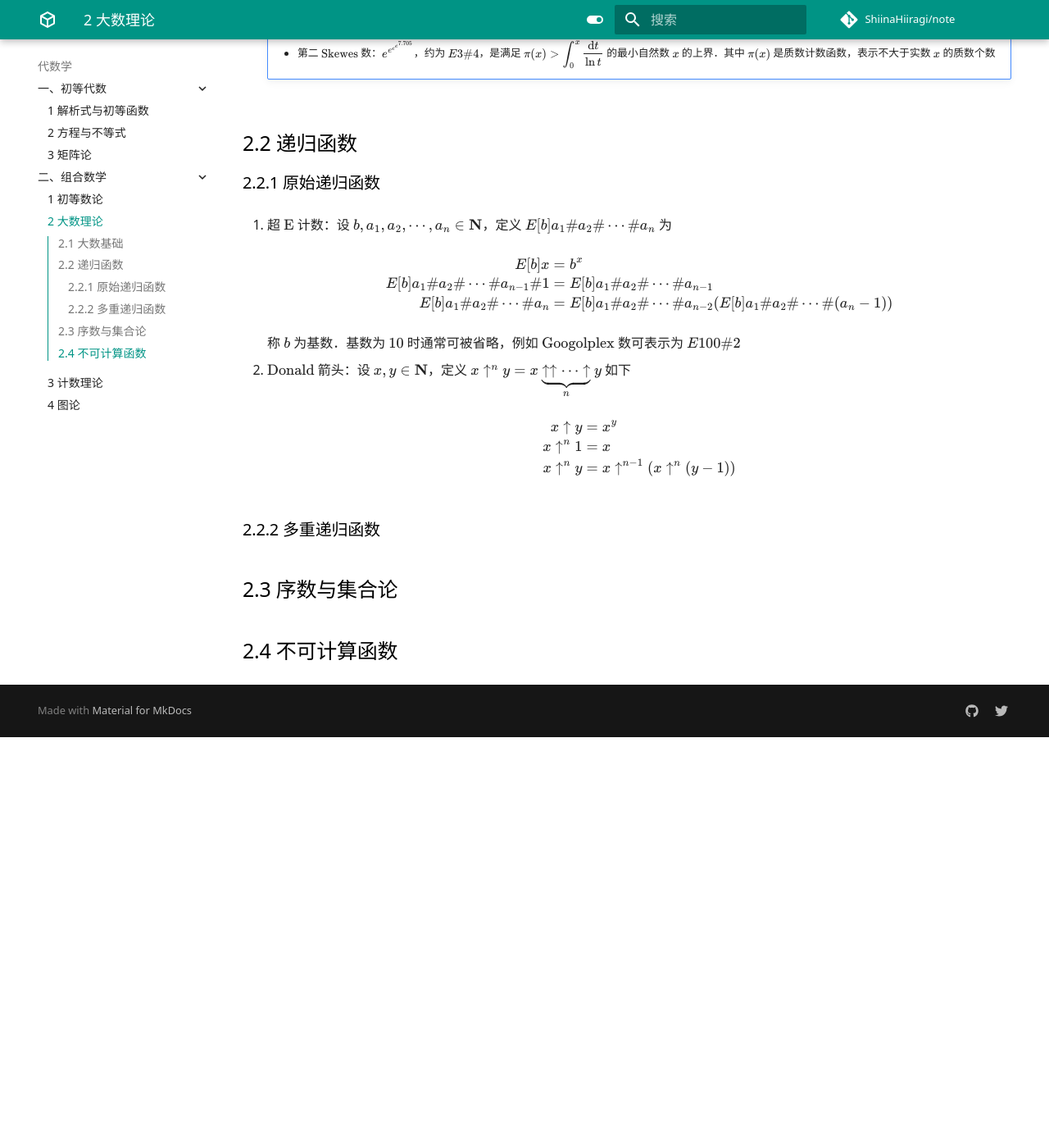
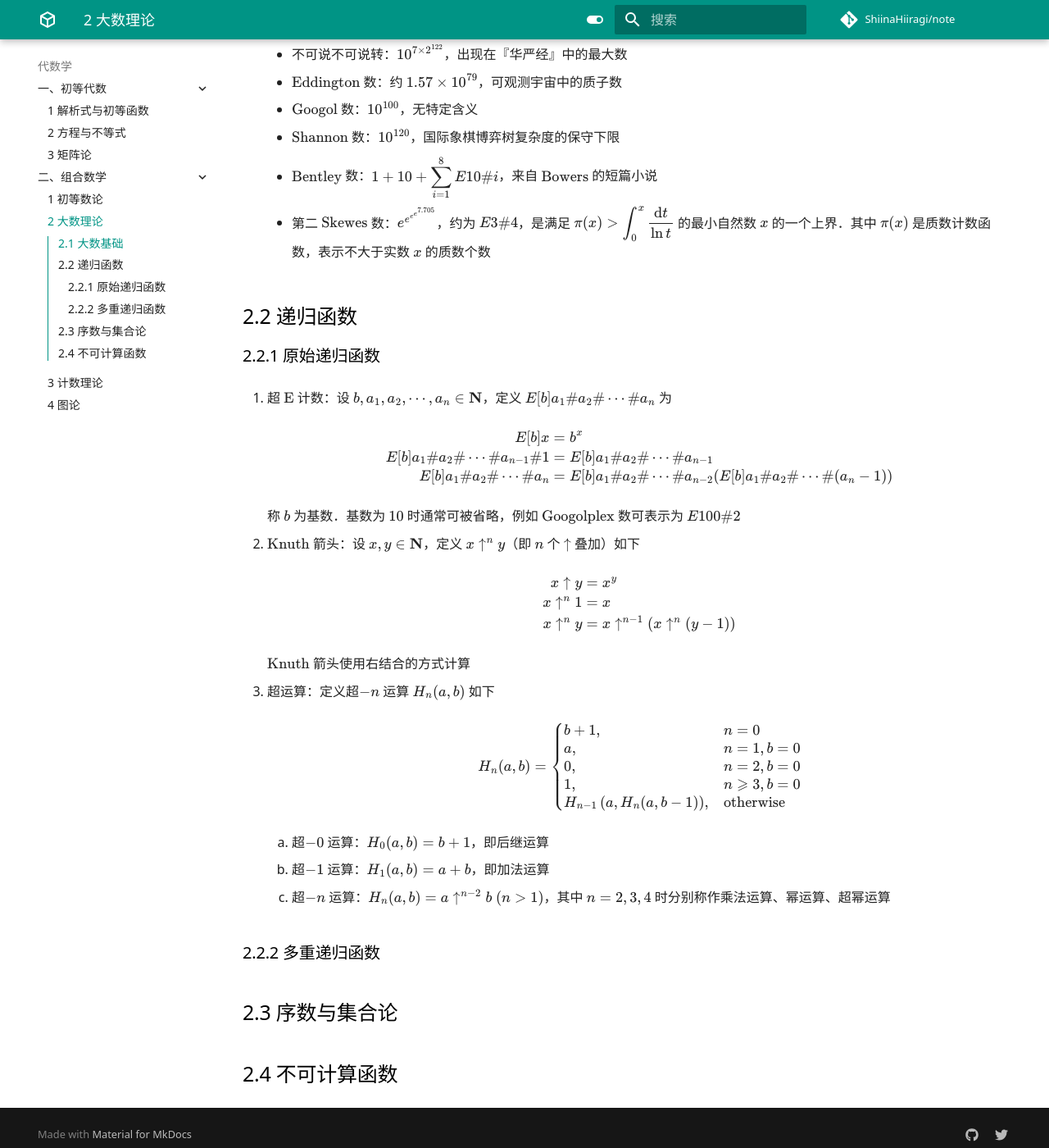
Before and after one commit to ShiinaHiiragi/note, an MkDocs documentation site: the page built from docs/alg/comb/gg.md, in a window 1280 px wide and 1400 px high, scrolled down 689 px. Shown: the whole window at 82% size. Built offline with MkDocs 1.6.1 and Material for MkDocs 9.7.7, drawn with Linux system fonts in a browser that asks for light colours; comment, search, counter and statistics services are not loaded; before the commit the page ends 1588 px from its top, so only the background shows below that; some of the changed text lies outside the part shown.

Commit message:
add new hyper

```diff
--- a/docs/alg/comb/gg.md
+++ b/docs/alg/comb/gg.md
@@ -13,14 +13,24 @@
 
     则对于任意自然数，当 $n = 0$ 时，定义第 $0$ 类数为小于 $c(0)$ 的自然数；当 $n > 0$ 时，定义第 $n$ 类数为小于 $c(n)$ 且不小于 $c(n-1)$ 的自然数
 
-    !!! note "大数实例"
-        - 无量大：$10^{68}$，古印度计数单位中的最大数量
-        - 不可说不可说转：$10^{7 \times 2^{122}}$，出现在『华严经』中的最大数
-        - $\text{Eddington}$ 数：约 $1.57 \times 10^{79}$，可观测宇宙中的质子数
-        - $\text{Googol}$ 数：$10^{100}$，无特定含义
-        - $\text{Shannon}$ 数：$10^{120}$，国际象棋博弈树复杂度的保守下限
-        - $\text{Bentley}$ 数：${\displaystyle 1 + 10 + \sum_{i=1}^8 E 10\# i}$，来自 $\text{Bowers}$ 的短篇小说
-        - 第二 $\text{Skewes}$ 数：$e^{e^{e^{e^{7.705}}}}$，约为 $E 3\#4$，是满足 ${\displaystyle \pi(x) > \int_0^x \dfrac{\mathrm dt}{\ln t}}$ 的最小自然数 $x$ 的上界．其中 $\pi(x)$ 是质数计数函数，表示不大于实数 $x$ 的质数个数
+    !!! note "超类"
+        超类：设 $c(n)$ 为自然数类函数，定义 $h(n)$ 如下
+
+        $$
+        c(n) = \left\{\begin{aligned}
+        & 6, & n = 0 \\
+        & c(h(n-1)), & n > 0
+        \end{aligned}\right.
+        $$
+
+3. 大数实例
+    - 无量大：$10^{68}$，古印度计数单位中的最大数量
+    - 不可说不可说转：$10^{7 \times 2^{122}}$，出现在『华严经』中的最大数
+    - $\text{Eddington}$ 数：约 $1.57 \times 10^{79}$，可观测宇宙中的质子数
+    - $\text{Googol}$ 数：$10^{100}$，无特定含义
+    - $\text{Shannon}$ 数：$10^{120}$，国际象棋博弈树复杂度的保守下限
+    - $\text{Bentley}$ 数：${\displaystyle 1 + 10 + \sum_{i=1}^8 E 10\# i}$，来自 $\text{Bowers}$ 的短篇小说
+    - 第二 $\text{Skewes}$ 数：$e^{e^{e^{e^{7.705}}}}$，约为 $E 3\#4$，是满足 ${\displaystyle \pi(x) > \int_0^x \dfrac{\mathrm dt}{\ln t}}$ 的最小自然数 $x$ 的一个上界．其中 $\pi(x)$ 是质数计数函数，表示不大于实数 $x$ 的质数个数
 
 ## 2.2 递归函数
 ### 2.2.1 原始递归函数
@@ -36,7 +46,7 @@
 
     称 $b$ 为基数．基数为 $10$ 时通常可被省略，例如 $\text{Googolplex}$ 数可表示为 $E 100\#2$
 
-2. $\text{Donald}$ 箭头：设 $x, y \in \mathbf N$，定义 $x \uparrow^n y =  x \ \underbrace{\uparrow \uparrow \cdots \uparrow}_{n} \ y$ 如下
+2. $\text{Knuth}$ 箭头：设 $x, y \in \mathbf N$，定义 $x \uparrow^n y$（即 $n$ 个 $\uparrow$ 叠加）如下
 
     $$
     \begin{aligned}
@@ -46,6 +56,24 @@
     \end{aligned}
     $$
 
+    $\text{Knuth}$ 箭头使用右结合的方式计算
+
+3. 超运算：定义超$-n$ 运算 $H_n(a, b)$ 如下
+
+    $$
+    H_n(a, b)= \begin{cases}
+    b+1, & n=0 \\
+    a, & n=1, b=0 \\
+    0, & n=2, b=0 \\
+    1, & n \geqslant 3, b=0 \\
+    H_{n-1}\left(a, H_n(a, b-1)\right), & \text{otherwise}
+    \end{cases}
+    $$
+
+    1. 超$-0$ 运算：$H_0(a, b) = b + 1$，即后继运算
+    2. 超$-1$ 运算：$H_1(a, b) = a + b$，即加法运算
+    3. 超$-n$ 运算：$H_n(a, b) = a \uparrow^{n-2} b \ (n > 1)$，其中 $n = 2, 3, 4$ 时分别称作乘法运算、幂运算、超幂运算
+
 ### 2.2.2 多重递归函数
 
 ## 2.3 序数与集合论
```
Also changed, not shown: docs/logic/set/zfc.md (+6 -6 lines).
